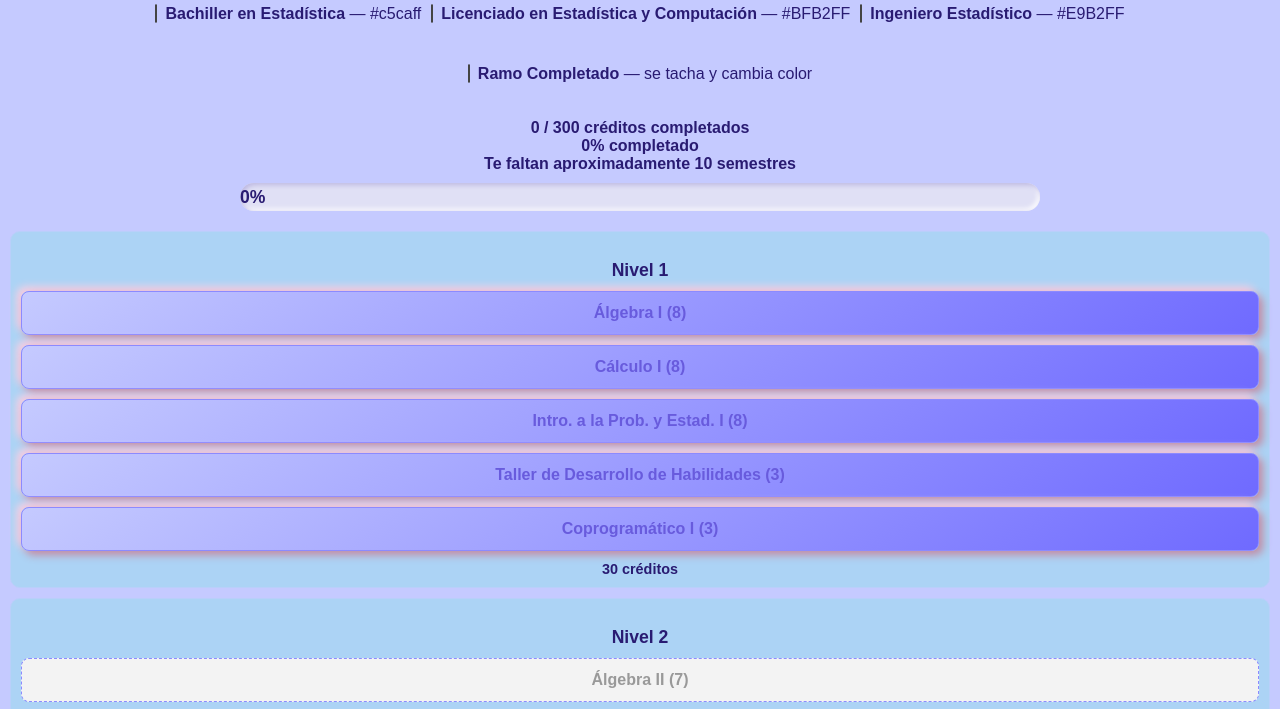
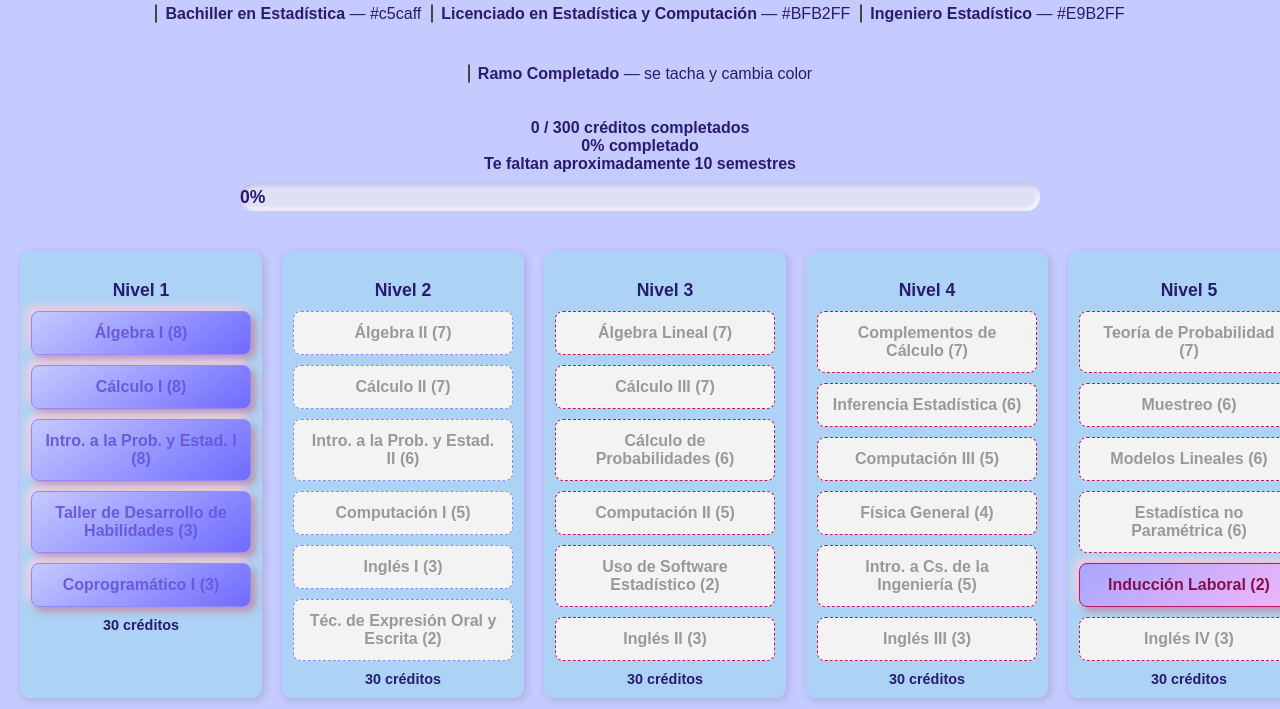
Before and after one commit to SofiaDuqueUsach/malla-ingesta, a plain HTML site: page index.html in a window 1280 px wide. Shown: the part 79-788 px from the top of the page. Drawn offline with Linux system fonts and the light colour scheme.

Commit message:
Update estilos.css

```diff
--- a/estilos.css
+++ b/estilos.css
@@ -98,21 +98,23 @@ h1 {
   white-space: pre-line;
 }
 
-.malla {
+#malla {
   display: flex;
+  flex-wrap: nowrap;
   overflow-x: auto;
   gap: 20px;
-  padding-bottom: 40px;
+  padding: 20px;
+}
+.nivel {
+  flex: 0 0 auto;
+  width: 220px;
+  padding: 10px;
+  background-color: #cdacff; /* Color del fondo de columnas */
+  border: 2px solid #9e8bff; /* Borde de columnas */
+  border-radius: 10px;
+  box-shadow: 2px 2px 8px rgba(0,0,0,0.15);
 }
 
-.nivel {
-  background-color: #cdacff;
-  border: 1px solid #9e8bff;
-  border-radius: 10px;
-  padding: 10px;
-  margin: 10px;
-  flex: 1;
-}
 
 .nivel h3 {
   text-align: center;
```
